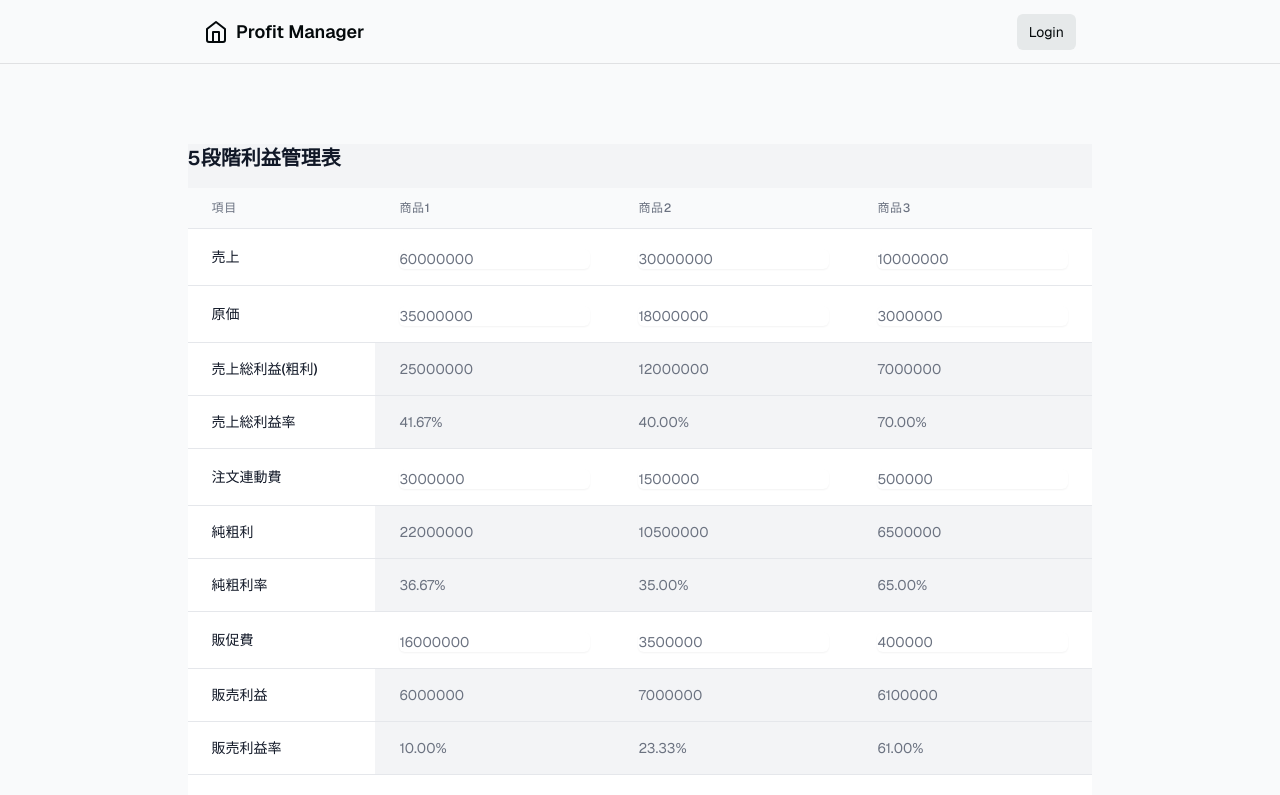
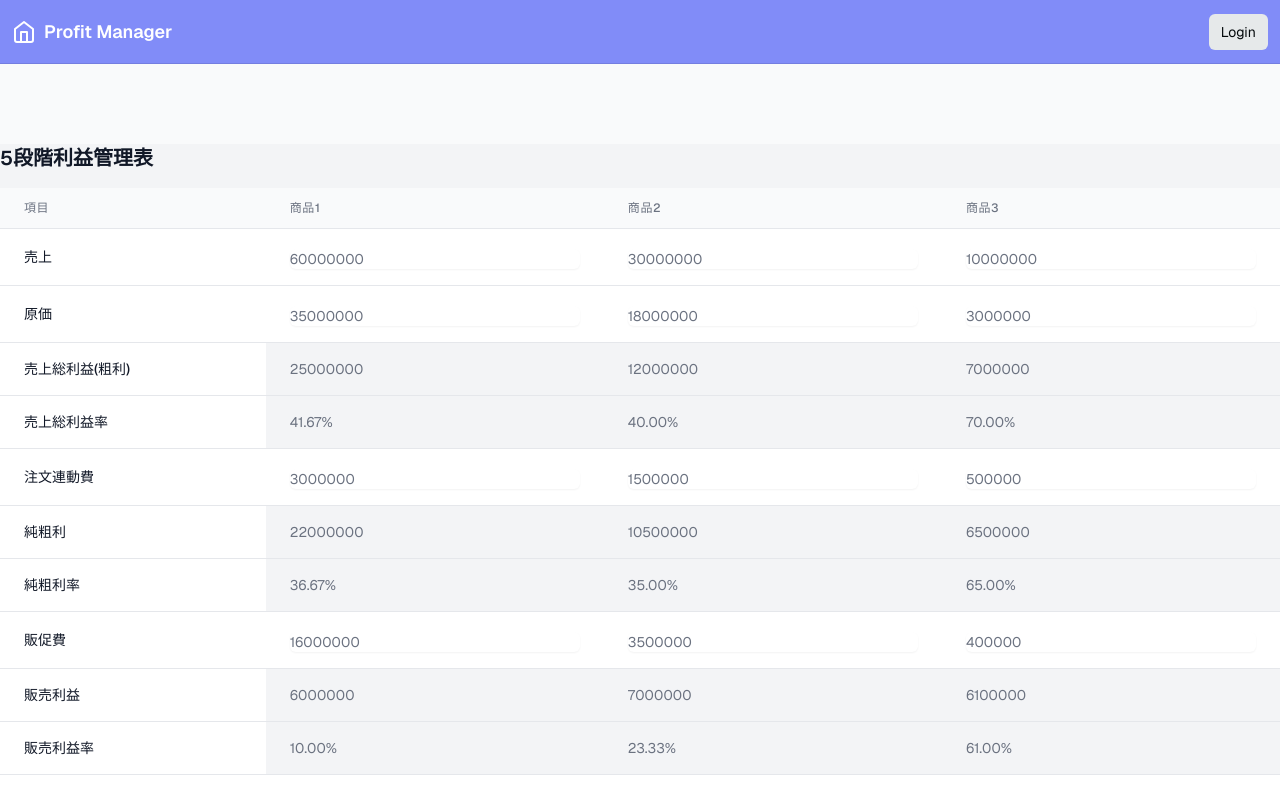
Before and after one commit to masawai/profit_manager, a Next.js app: page / in a window 1280 px wide. Shown: the top 795 px of the page. Built offline with nearby package versions, Linux system fonts and the light colour scheme; no server answers.

Commit message:
update minor design adjustments

```diff
--- a/app/page.tsx
+++ b/app/page.tsx
@@ -1,34 +1,10 @@
-import AuthButton from "@/components/AuthButton";
-import HomeIcon from "@/components/HomeIcon";
+import Header from "@/components/Header";
 import MainTable from "@/components/MainTable";
-import { createClient } from "@/utils/supabase/server";
-import Link from "next/link";
 
 export default async function Index() {
-  const canInitSupabaseClient = () => {
-    // This function is just for the interactive tutorial.
-    // Feel free to remove it once you have Supabase connected.
-    try {
-      createClient();
-      return true;
-    } catch (e) {
-      return false;
-    }
-  };
-
-  const isSupabaseConnected = canInitSupabaseClient();
-
   return (
-    <div className="flex-1 w-full flex flex-col gap-20 items-center">
-      <nav className="w-full flex justify-center border-b border-b-foreground/10 h-16">
-        <div className="w-full max-w-4xl flex justify-between items-center p-3 text-sm">
-          <Link className="flex items-center gap-2 font-medium" href="/">
-            <HomeIcon className="w-6 h-6" />
-            <span className="text-lg font-semibold">Profit Manager</span>
-          </Link>
-          {isSupabaseConnected && <AuthButton />}
-        </div>
-      </nav>
+    <div className="flex-1 w-full flex flex-col gap-20">
+      <Header />
 
       <MainTable />
     </div>
--- a/components/AuthButton.tsx
+++ b/components/AuthButton.tsx
@@ -19,7 +19,7 @@ export default async function AuthButton() {
 
   return user ? (
     <div className="flex items-center gap-4">
-      Hey, {user.email}!
+      <div className="text-white">Hey, {user.email}!</div>
       <form action={signOut}>
         <button className="py-2 px-4 rounded-md no-underline bg-btn-background hover:bg-btn-background-hover">
           Logout
--- a/components/Footer.tsx
+++ b/components/Footer.tsx
@@ -2,7 +2,7 @@ import { FORM_URL } from "@/const/urls";
 
 const Footer = () => {
   return (
-    <footer className="bg-gray-800 text-white text-center p-4 mt-8">
+    <footer className="bg-indigo-400 text-white text-center p-4 mt-8">
       <ul className="flex justify-center space-x-4">
         <li>
           <a href="/" className="hover:text-gray-300">
--- a/components/Header.tsx
+++ b/components/Header.tsx
@@ -1,44 +1,34 @@
-import NextLogo from "./NextLogo";
-import SupabaseLogo from "./SupabaseLogo";
+import { createClient } from "@/utils/supabase/server";
+import Link from "next/link";
+import AuthButton from "./AuthButton";
+import HomeIcon from "./HomeIcon";
 
 export default function Header() {
+  const canInitSupabaseClient = () => {
+    // This function is just for the interactive tutorial.
+    // Feel free to remove it once you have Supabase connected.
+    try {
+      createClient();
+      return true;
+    } catch (e) {
+      return false;
+    }
+  };
+
+  const isSupabaseConnected = canInitSupabaseClient();
   return (
-    <div className="flex flex-col gap-16 items-center">
-      <div className="flex gap-8 justify-center items-center">
-        <a
-          href="https://supabase.com/?utm_source=create-next-app&utm_medium=template&utm_term=nextjs"
-          target="_blank"
-          rel="noreferrer"
-        >
-          <SupabaseLogo />
-        </a>
-        <span className="border-l rotate-45 h-6" />
-        <a href="https://nextjs.org/" target="_blank" rel="noreferrer">
-          <NextLogo />
-        </a>
-      </div>
-      <h1 className="sr-only">Supabase and Next.js Starter Template</h1>
-      <p className="text-3xl lg:text-4xl !leading-tight mx-auto max-w-xl text-center">
-        The fastest way to build apps with{" "}
-        <a
-          href="https://supabase.com/?utm_source=create-next-app&utm_medium=template&utm_term=nextjs"
-          target="_blank"
-          className="font-bold hover:underline"
-          rel="noreferrer"
-        >
-          Supabase
-        </a>{" "}
-        and{" "}
-        <a
-          href="https://nextjs.org/"
-          target="_blank"
-          className="font-bold hover:underline"
-          rel="noreferrer"
-        >
-          Next.js
-        </a>
-      </p>
-      <div className="w-full p-[1px] bg-gradient-to-r from-transparent via-foreground/10 to-transparent my-8" />
+    <div className="flex flex-col gap-16 items-center bg-indigo-400">
+      <header className="w-full flex justify-center border-b border-b-foreground/10 h-16">
+        <div className="w-full  flex justify-between items-center p-3 text-sm">
+          <Link className="flex items-center gap-2 font-medium" href="/">
+            <HomeIcon className="w-6 h-6" />
+            <span className="text-lg font-semibold text-white">
+              Profit Manager
+            </span>
+          </Link>
+          {isSupabaseConnected ? <AuthButton /> : <div></div>}
+        </div>
+      </header>
     </div>
   );
 }
--- a/components/HomeIcon.tsx
+++ b/components/HomeIcon.tsx
@@ -11,6 +11,7 @@ export default function HomeIcon(props: React.SVGProps<SVGSVGElement>) {
       strokeWidth="2"
       strokeLinecap="round"
       strokeLinejoin="round"
+      color="white"
     >
       <path d="m3 9 9-7 9 7v11a2 2 0 0 1-2 2H5a2 2 0 0 1-2-2z" />
       <polyline points="9 22 9 12 15 12 15 22" />
--- /dev/null
+++ b/components/LogoutIcon.tsx
@@ -0,0 +1,16 @@
+export default function LogoutIcon(props: React.SVGProps<SVGSVGElement>) {
+  return (
+    <svg
+      width="22"
+      height="22"
+      viewBox="0 0 22 22"
+      fill="none"
+      xmlns="http://www.w3.org/2000/svg"
+    >
+      <path
+        d="M15.8 11L8.60001 5.00001V8.60001H0.200012V13.4H8.60001V17L15.8 11ZM19.4 19.4H9.80001V21.8H19.4C20.72 21.8 21.8 20.72 21.8 19.4V2.60001C21.8 1.28001 20.72 0.200012 19.4 0.200012H9.80001V2.60001H19.4V19.4Z"
+        fill="white"
+      />
+    </svg>
+  );
+}
```
